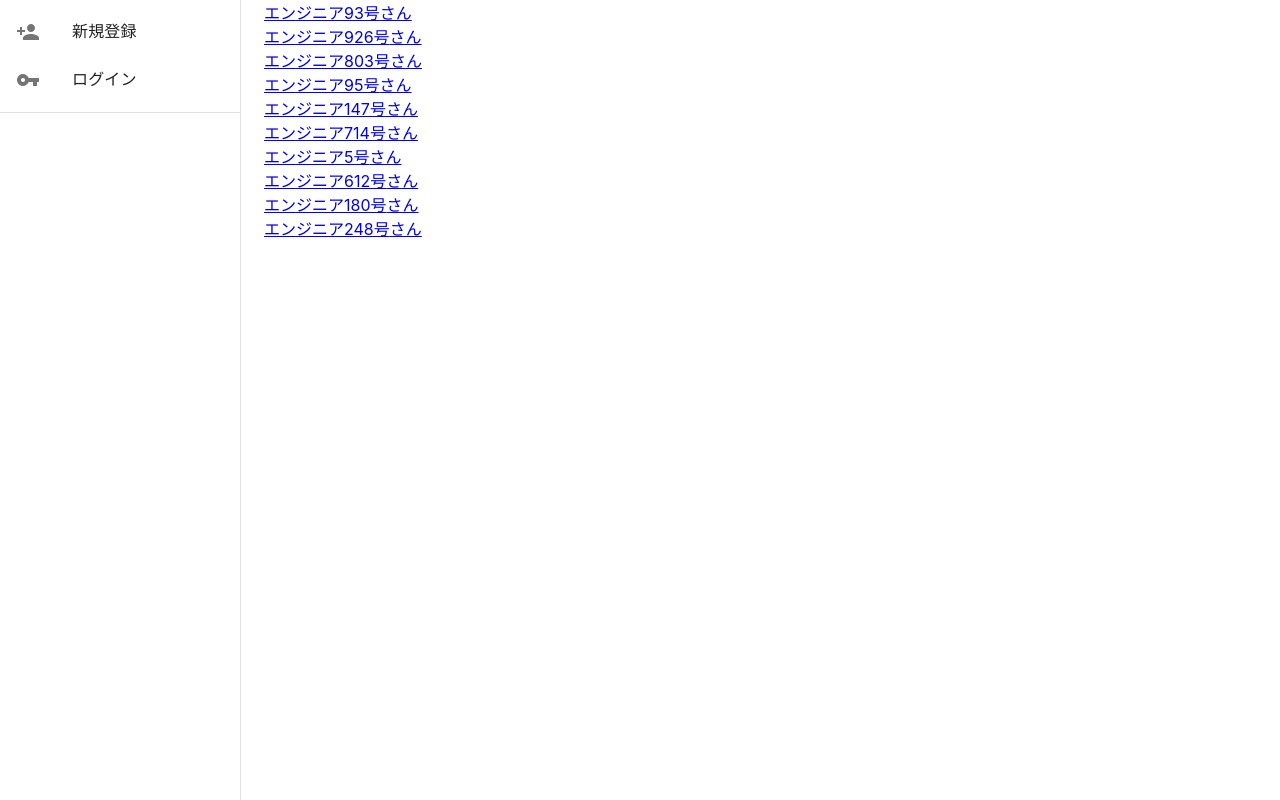
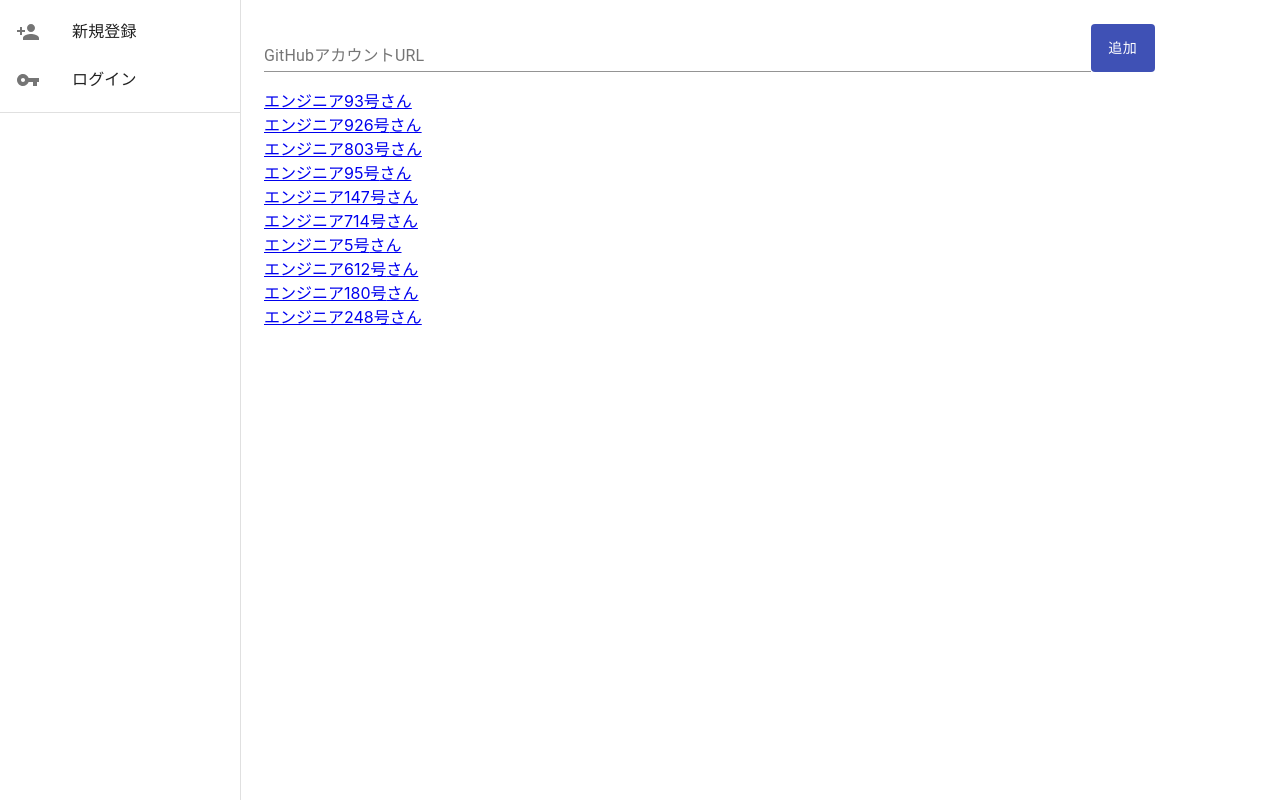
Before and after one commit to tocoteron/engineer-ability-visualizer, a React (Create React App) app in the folder frontend/: page /engineers in a window 1280 px wide. Built offline with nearby package versions, Linux system fonts and the light colour scheme; no server answers.

Commit message:
Add engineer add form

```diff
--- a/frontend/src/App.tsx
+++ b/frontend/src/App.tsx
@@ -41,6 +41,7 @@ const useStyles = makeStyles((theme) => ({
   },
   content: {
     width: `calc(100% - ${drawerWidth}px)`,
+    marginTop: theme.spacing(3),
     marginLeft: drawerWidth,
   }
 }));
--- a/frontend/src/pages/EngineerUserListPage.tsx
+++ b/frontend/src/pages/EngineerUserListPage.tsx
@@ -1,5 +1,5 @@
 import React, { useState } from 'react';
-import { Container } from '@material-ui/core';
+import { Button, Container, Grid, makeStyles, TextField } from '@material-ui/core';
 import mock from '../mock';
 import EngineerUser from '../models/EngineerUser';
 import { Link } from 'react-router-dom';
@@ -16,16 +16,85 @@ const mockEngineerUsers: EngineerUser[] = range.map<EngineerUser>((i) => {
   }
 });
 
+const useStyles = makeStyles((theme) => ({
+  root: {
+    display: 'flex',
+  },
+  formContainer: {
+    marginBottom: theme.spacing(2),
+  },
+  addButtonContainer: {
+    display: 'flex',
+  },
+  errorMessage: {
+    color: "#f00",
+  }
+}));
+
+type FormChangeEvent = React.ChangeEvent<HTMLTextAreaElement | HTMLInputElement>;
+type OnClickEvent = React.MouseEvent<HTMLAnchorElement, MouseEvent>;
+
 export default function EngineerUserListPage() {
+  const classes = useStyles();
+  const [errorMessage, setErrorMessage] = useState<string>("");
   const [engineerUsers, setEngineerUsers] = useState<EngineerUser[]>(mockEngineerUsers);
+  const [githubURL, setGithubURL] = useState<string>("");
+
+  function onChangeGithubURL(e: FormChangeEvent) {
+    setGithubURL(e.target.value);
+  }
+
+  function addEngineerUser() {
+    if (githubURL.indexOf("https://github.com/") !== 0) {
+      setErrorMessage("Invalid GitHub account url");
+      return;
+    }
+
+    // https://github.com/tokoroten-lab
+    const engineerUserLoginName = githubURL.split('/')[3];
+    const engineerUserId = mock.getRandomInt(0, 1000);
+
+    const engineerUser: EngineerUser = {
+      id: engineerUserId,
+      loginName: engineerUserLoginName,
+      displayName: `${engineerUserLoginName}`,
+      photoURL: "https://avatars3.githubusercontent.com/u/51188956?v=4",
+    };
+
+    setEngineerUsers([engineerUser, ...engineerUsers]);
+    setErrorMessage("");
+  }
 
   return (
     <Container>
-      <div className="engineer">
+      <Grid container className={classes.formContainer}>
+        <Grid item xs={10}>
+          <span className={classes.errorMessage}>{errorMessage}</span>
+          <TextField
+            fullWidth
+            label="GitHubアカウントURL"
+            value={githubURL}
+            onChange={onChangeGithubURL}
+            error={errorMessage !== ""}
+          >
+          </TextField>
+        </Grid>
+        <Grid item xs={2} className={classes.addButtonContainer}>
+          <Button
+            variant="contained"
+            color="primary"
+            disableElevation
+            onClick={() => addEngineerUser()}
+          >
+            追加
+          </Button>
+        </Grid>
+      </Grid>
+      <div className="engineers">
         {
           engineerUsers.map((engineerUser) => {
             return (
-              <div>
+              <div className="engineer">
                 <Link to={`/engineers/${engineerUser.id}`}>
                   {engineerUser.displayName}さん
                 </Link>
```
